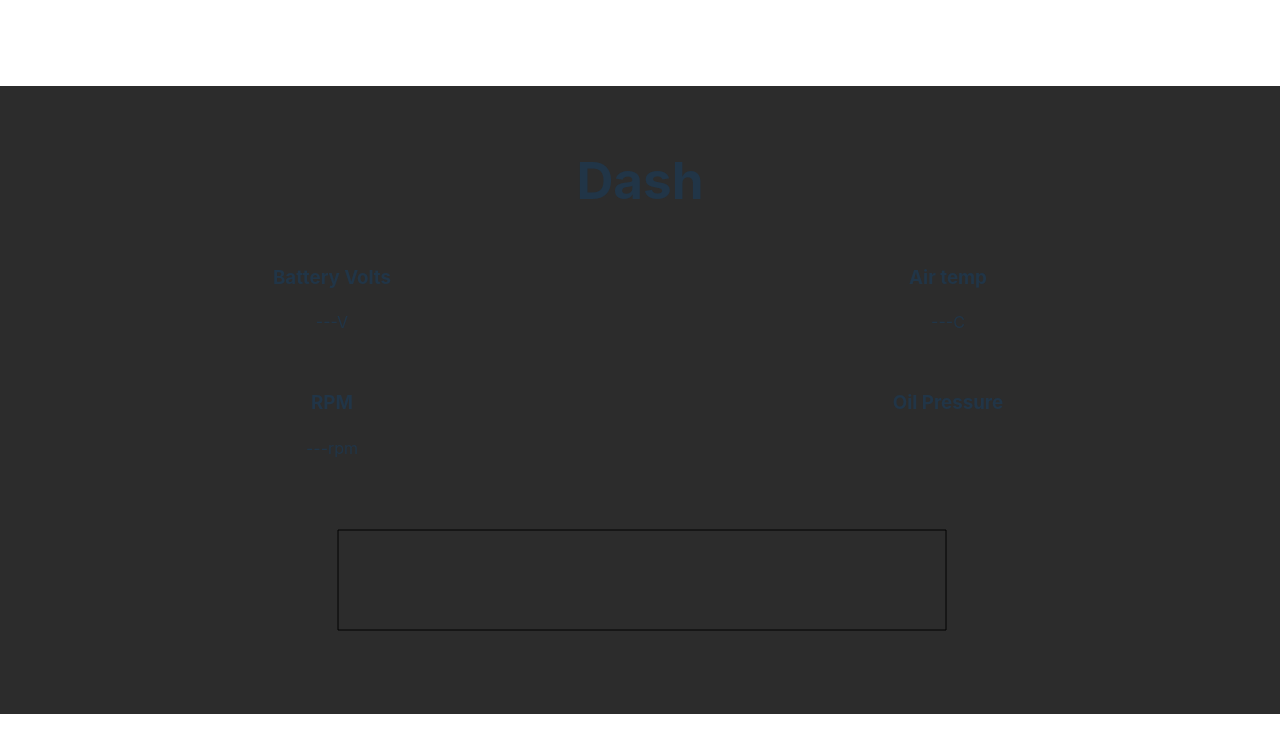
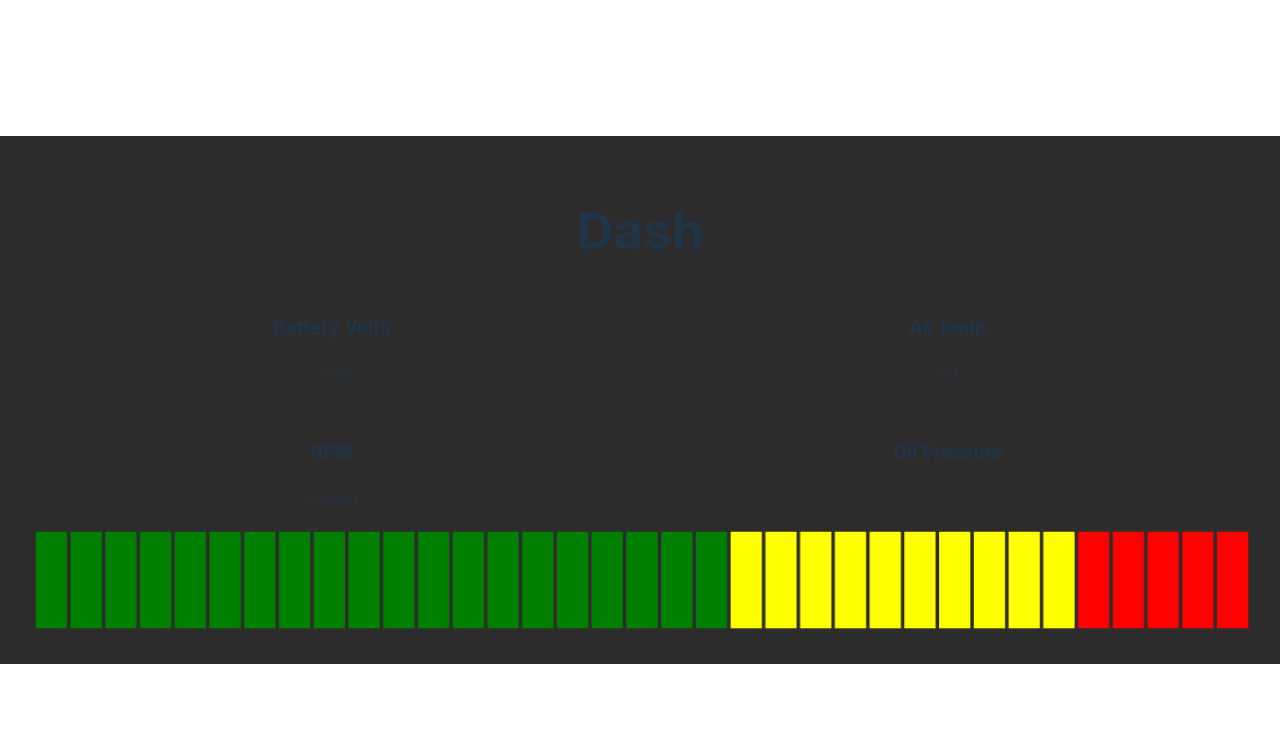
Before and after one commit to lddtwo456/FSAERR-Dash, a React (Vite) app: page / in a window 1280 px wide. Shown: the top 752 px of the page. Built offline with nearby package versions, Linux system fonts and the light colour scheme.

Commit message:
test drawing resizable segments of target aspect ratio

```diff
--- a/src/components/App.tsx
+++ b/src/components/App.tsx
@@ -19,7 +19,7 @@ function App() {
           <ValueTile title='RPM' id='RPM' unit='rpm'></ValueTile>
           <BoolTile title='Oil Pressure' id='OilPressureLight'></BoolTile>
         </div>
-        <RPMTile id='RPM' yellow={4000} red={6000} limit={7000} width='100%' height='200px'></RPMTile>
+        <RPMTile id='RPM' green={5000} yellow={10500} red={13500} limit={15000} width='100%' height='100px'></RPMTile>
       </TelemetryProvider>
     </>
   )
--- a/src/components/RPMTile.tsx
+++ b/src/components/RPMTile.tsx
@@ -3,6 +3,7 @@ import { useRef, useEffect } from 'react';
 
 type Props = {
     id: string;
+    green: number;
     yellow: number;
     red: number;
     limit: number;
@@ -10,7 +11,7 @@ type Props = {
     height: number | string;
 }
 
-export function RPMTile({ id, yellow, red, limit, width, height }: Props) {
+export function RPMTile({ id, green, yellow, red, limit, width, height }: Props) {
     const values = useTelemetry();
     const value = values[id];
     const divRef = useRef<HTMLDivElement>(null);
@@ -26,8 +27,18 @@ export function RPMTile({ id, yellow, red, limit, width, height }: Props) {
         const w = canvas.width;
         const h = canvas.height;
 
+        const segments = Math.round(w / (h * 0.333));
+        const segmentWidth = w / segments;
+        const segmentPadding = segmentWidth * 0.05;
+        const segmentValue = (limit - green) / segments;
+
         ctx.clearRect(0, 0, w, h);
-        ctx.rect(w/2-w/4, h/2-h/4, w/2, h/2);
+
+        for (let i = 0; i < segments; i++) {
+            ctx.fillStyle = i * segmentValue + green < yellow ? 'green' : i * segmentValue + green< red ? 'yellow' : 'red';
+            ctx.fillRect(i * segmentWidth + segmentPadding, segmentPadding, segmentWidth - segmentPadding * 2, h - segmentPadding * 2);
+        }
+
         ctx.stroke();
     }
 
```
